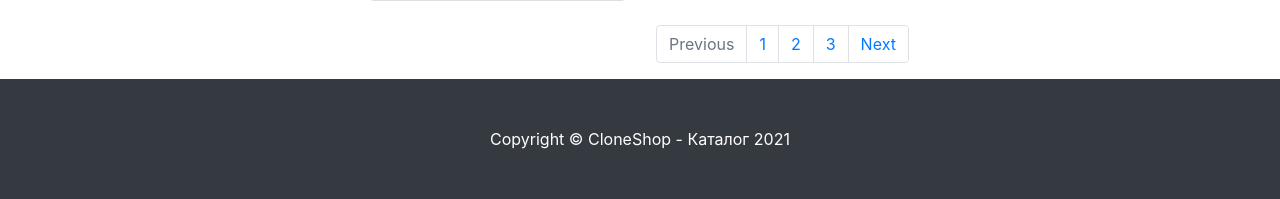
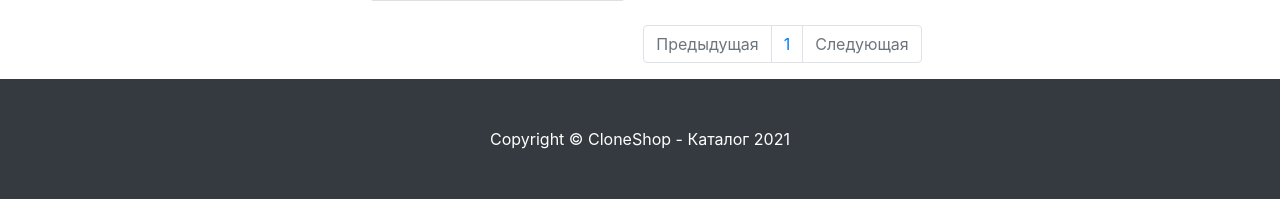
Before and after one commit to LtBread/cloneshop, a Django app: page /products/3/ in a window 1280 px wide. Shown: the part 1082-1281 px from the top of the page. Run offline with Django 3.2, Linux system fonts and the light colour scheme; data comes from the database, SQL or seed files in the repository; some libraries are stand-ins or nearby versions.

Commit message:
added Pagination

```diff
--- a/products/templates/products/products.html
+++ b/products/templates/products/products.html
@@ -91,14 +91,28 @@
 
             <nav aria-label="Page navigation example">
                 <ul class="pagination justify-content-center">
-                    <li class="page-item disabled">
-                        <a class="page-link" href="#" tabindex="-1" aria-disabled="true">Previous</a>
+                    <li class="page-item {% if not products.has_previous %} disabled {% endif %}">
+                        <a class="page-link"
+                           href="{% if products.has_previous %} {% url 'products:page' products.previous_page_number %} {% else %} # {% endif %}"
+                           tabindex="-1" aria-disabled="true">
+                            Предыдущая
+                        </a>
                     </li>
-                    <li class="page-item"><a class="page-link" href="#">1</a></li>
-                    <li class="page-item"><a class="page-link" href="#">2</a></li>
-                    <li class="page-item"><a class="page-link" href="#">3</a></li>
-                    <li class="page-item">
-                        <a class="page-link" href="#">Next</a>
+                    {% for page in products.paginator.page_range %}
+                        <li class="page-item"
+                            ><a class="page-link"
+                                href="{% url 'products:page' page %}">
+                                 {{ page }}
+                            </a>
+                        </li>
+                    {% endfor %}
+
+                    <li class="page-item {% if not products.has_next %} disabled {% endif %}">
+                        <a class="page-link"
+                           href="{% if products.has_next %} {% url 'products:page' products.next_page_number %} {% else %} # {% endif %}"
+                        >
+                            Следующая
+                        </a>
                     </li>
                 </ul>
             </nav>
--- a/products/urls.py
+++ b/products/urls.py
@@ -6,5 +6,6 @@ app_name = 'products'
 
 urlpatterns = [
     path('', products, name='index'),
-    path('<int:category_id>/', products, name='category')
+    path('<int:category_id>/', products, name='category'),
+    path('page/<int:page>/', products, name='page')
 ]
--- a/products/views.py
+++ b/products/views.py
@@ -1,5 +1,6 @@
 import datetime
 from django.shortcuts import render
+from django.core.paginator import Paginator, EmptyPage, PageNotAnInteger
 
 from products.models import ProductCategory, Product
 
@@ -12,11 +13,18 @@ def index(request):
     return render(request, 'products/index.html', context)
 
 
-def products(request, category_id=None):
+def products(request, category_id=None, page=1):
     context = {'title': 'CloneShop - Каталог', 'categories': ProductCategory.objects.all()}
     if category_id:
         products = Product.objects.filter(category_id=category_id)
     else:
         products = Product.objects.all()
-    context['products'] = products
+    paginator = Paginator(products, 3)
+    try:
+        products_paginator = paginator.page(page)
+    except PageNotAnInteger:
+        products_paginator = paginator.page(1)
+    except EmptyPage:
+        products_paginator = paginator.page(paginator.num_pages)
+    context['products'] = products_paginator
     return render(request, 'products/products.html', context)
```
